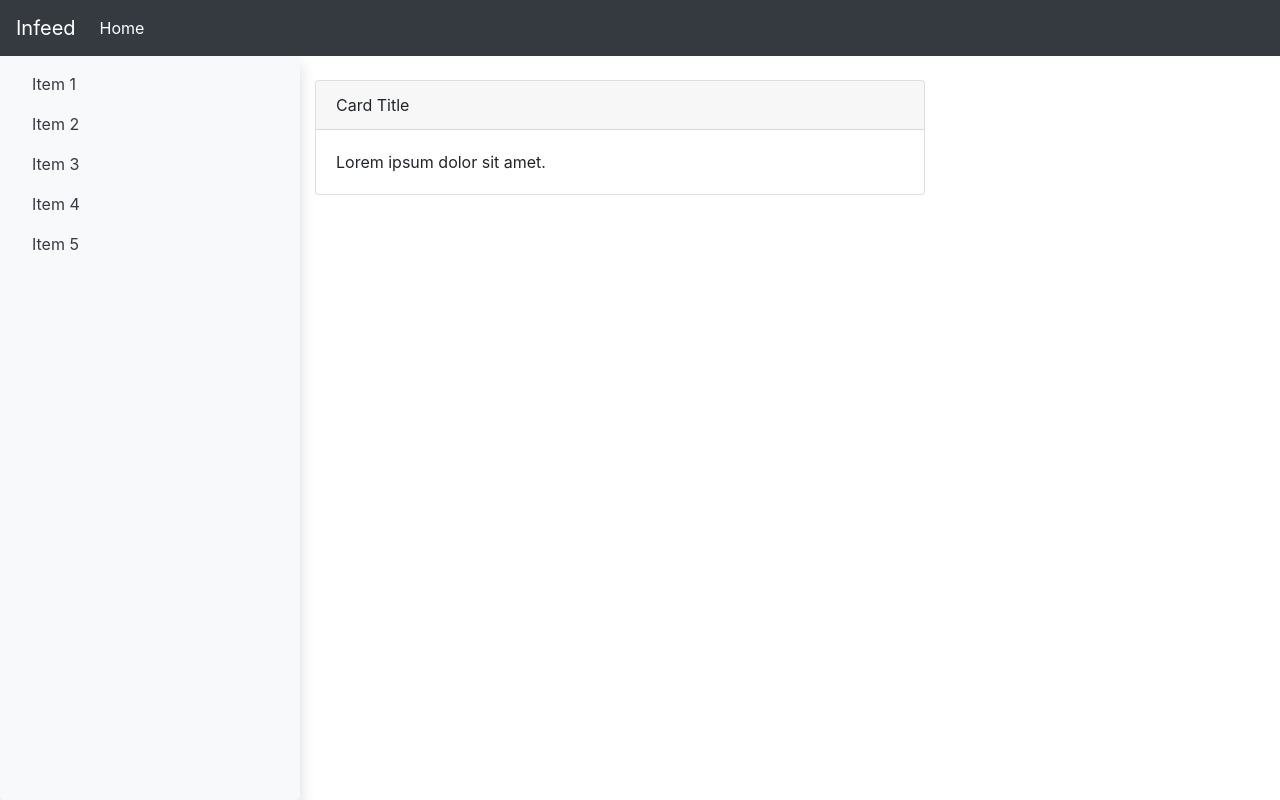
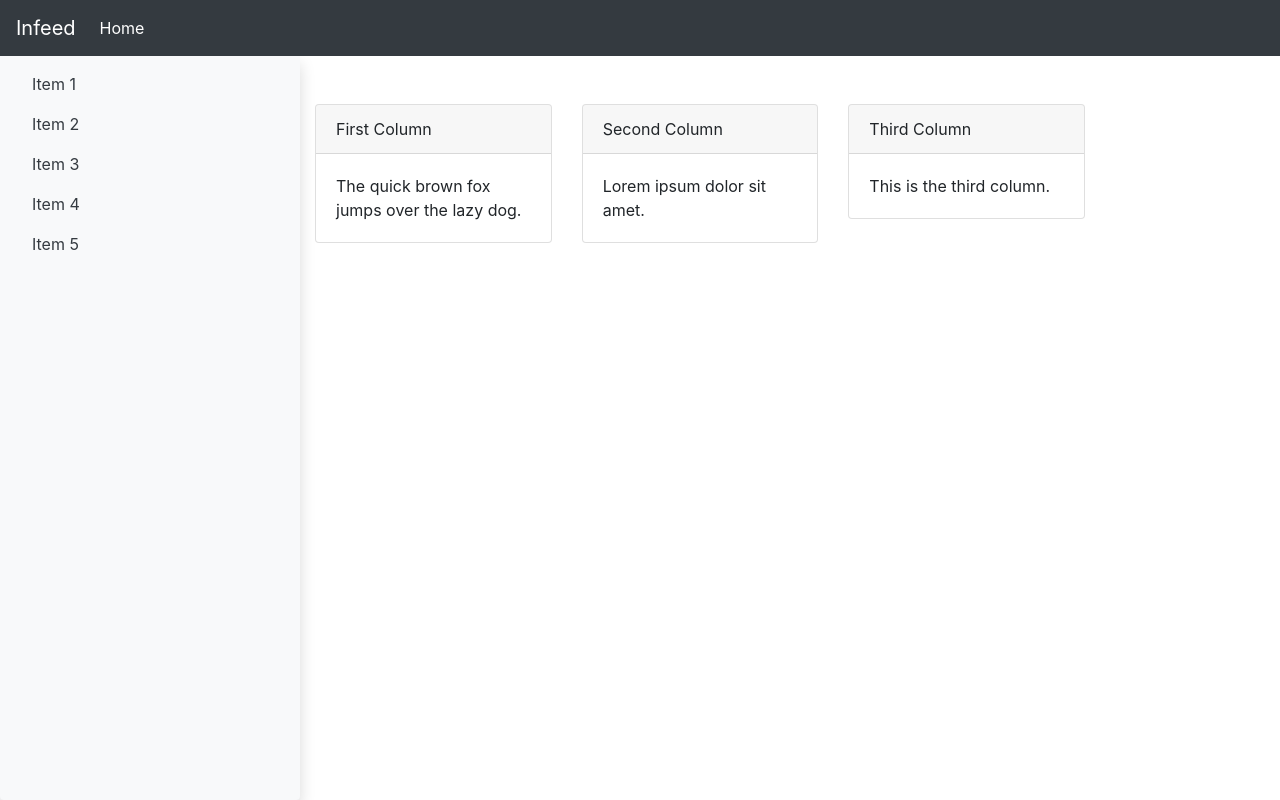
Before and after one commit to nhiramoto/Infeed, a Django app: template feed/templates/feed/index.html in a window 1280 px wide. Run offline with Django 3.2, Linux system fonts and the light colour scheme; the template is opened without the code that fills it, so the values that code supplies are empty; some libraries are stand-ins or nearby versions.

Commit message:
Defining feed focus content layout.

```diff
--- a/Infeed/templates/Infeed/base.html
+++ b/Infeed/templates/Infeed/base.html
@@ -27,7 +27,7 @@
                 {% block 'left-side' %}
                 {% endblock %}
             </div>
-            <div class="col-12 col-sm-8 col-lg-6 py-4">
+            <div class="w-75 py-4">
                 {% block 'content' %}
                 {% endblock %}
             </div>
--- /dev/null
+++ b/feed/templates/feed/card.html
@@ -0,0 +1,6 @@
+<div class="card my-4">
+    <div class="card-header">{{card_title}}</div>
+    <div class="card-body">
+        <p class="card-text">{{card_text}}</p>
+    </div>
+</div>
--- /dev/null
+++ b/feed/templates/feed/feed-layout.html
@@ -0,0 +1,24 @@
+{% extends 'Infeed/base.html' %}
+
+{% block 'left-side' %}
+    <nav class="navbar navbar-light bg-light">
+        <nav class="nav flex-column">
+            <a class="text-dark nav-link active" href="#">Item 1</a>
+            <a class="text-dark nav-link" href="#">Item 2</a>
+            <a class="text-dark nav-link" href="#">Item 3</a>
+            <a class="text-dark nav-link" href="#">Item 4</a>
+            <a class="text-dark nav-link" href="#">Item 5</a>
+        </nav>
+    </nav>
+{% endblock %}
+
+{% block 'content' %}
+    <div class="container">
+        <div class="row justify-content-left">
+            <div class="col-md-12 col-lg-10">
+                {% block 'focus-content' %}
+                {% endblock %}
+            </div>
+        </div>
+    </div>
+{% endblock %}
--- a/feed/templates/feed/index.html
+++ b/feed/templates/feed/index.html
@@ -1,24 +1,15 @@
-{% extends 'Infeed/base.html' %}
+{% extends 'feed/feed-layout.html' %}
 
-{% block 'left-side' %}
-    <nav class="navbar navbar-light bg-light">
-        <nav class="nav flex-column">
-            <a class="text-dark nav-link active" href="#">Item 1</a>
-            <a class="text-dark nav-link" href="#">Item 2</a>
-            <a class="text-dark nav-link" href="#">Item 3</a>
-            <a class="text-dark nav-link" href="#">Item 4</a>
-            <a class="text-dark nav-link" href="#">Item 5</a>
-        </nav>
-    </nav>
+{% block 'focus-content' %}
+<div id="focus-content" class="row justify-content-center">
+    <div id="first-column" class="col-md-4">
+        {% include 'feed/card.html' with card_title="First Column" card_text="The quick brown fox jumps over the lazy dog." %}
+    </div>
+    <div id="second-column" class="col-md-4">
+        {% include 'feed/card.html' with card_title="Second Column" card_text="Lorem ipsum dolor sit amet." %}
+    </div>
+    <div id="third-column" class="col-md-4">
+        {% include 'feed/card.html' with card_title="Third Column" card_text="This is the third column." %}
+    </div>
+</div>
 {% endblock %}
-
-{% block 'content' %}
-    <div class="card">
-        <div class="card-header">
-            Card Title
-        </div>
-        <div class="card-body">
-            <p class="card-text">Lorem ipsum dolor sit amet.</p>
-        </div>
-    </div>
-{% endblock %}
```
Also changed, not shown: 1 other file.
